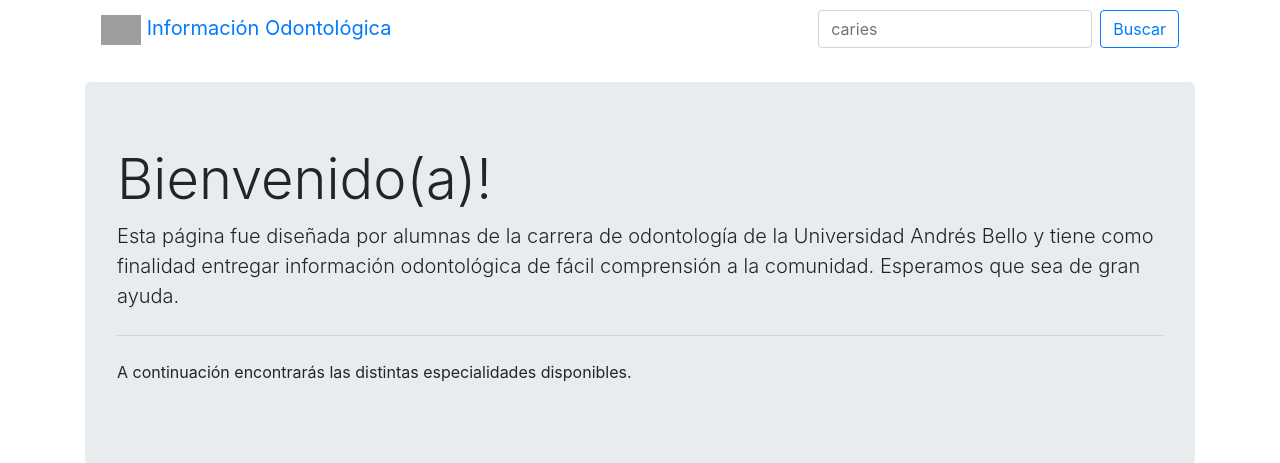
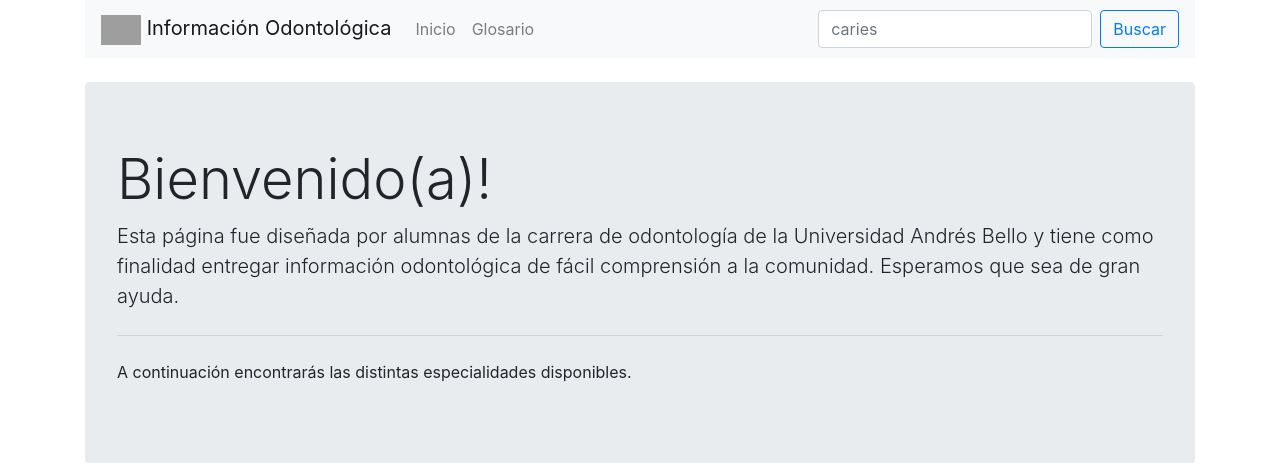
Before and after one commit to fvillena/dental-glossary, a PHP site: page /dental-glossary/index.php in a window 1280 px wide. Shown: the top 463 px of the page. Run offline with PHP 8.4, Linux system fonts and the light colour scheme; some libraries are stand-ins or nearby versions; grey boxes are pictures that could not be loaded.

Commit message:
home and glossary buttons in header

```diff
--- a/header.php
+++ b/header.php
@@ -5,10 +5,17 @@
 #authors {background-color: #FFF;
 padding: 2pt}
 </style>
-<nav class="navbar ">
+<nav class="navbar navbar-expand-lg navbar-light bg-light">
 
-    <a class="navbar-brand" href="index.php"><img src="https://www.unab.cl/wp-content/themes/unab-base/img/logos/logo-header.png" height="30" alt=""> Información Odontológica</a>
-  <form class="form-inline" action="search.php" method="get">
+  <a class="navbar-brand" href="index.php"><img src="https://www.unab.cl/wp-content/themes/unab-base/img/logos/logo-header.png" height="30" alt=""> Información Odontológica</a>
+  <ul class="navbar-nav mr-auto">
+      <li class="nav-item">
+        <a class="nav-link" href="index.php">Inicio</a>
+      </li>
+      <li class="nav-item">
+        <a class="nav-link" href="category.php?id=1">Glosario</a>
+      </li>
+    </ul>  <form class="form-inline" action="search.php" method="get">
     <input class="form-control mr-sm-2" type="search" name="query" placeholder="caries" aria-label="Search">
     <button class="btn btn-outline-primary my-2 my-sm-0" type="submit">Buscar</button>
   </form>
```
